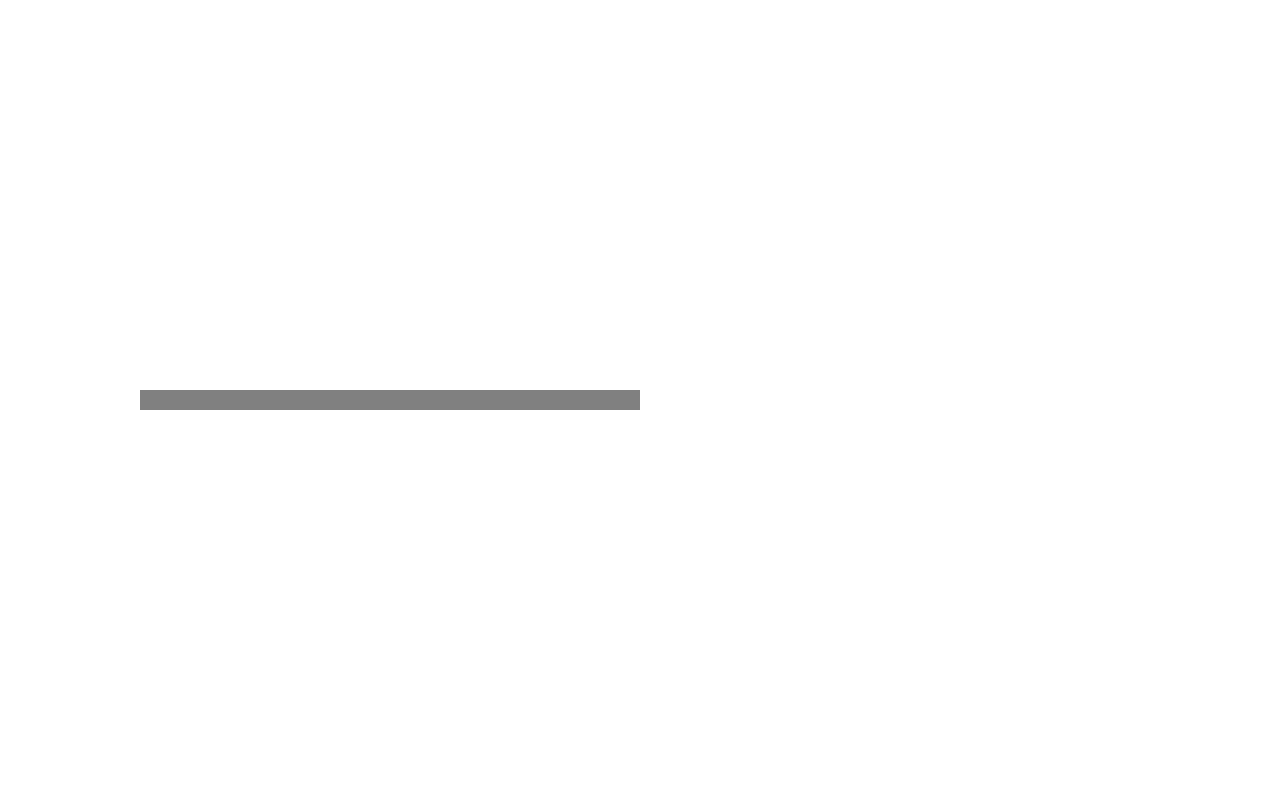
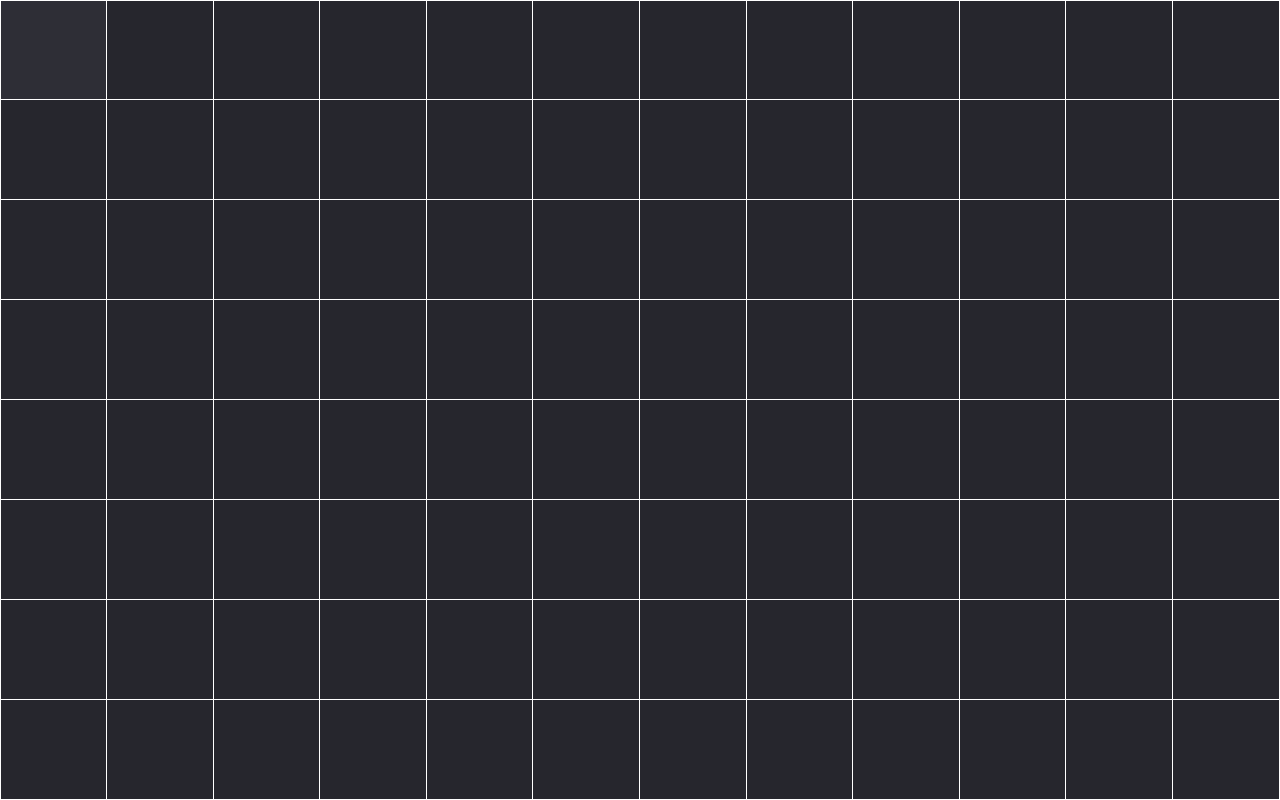
Before and after one commit to Nikdane12/NikolaisPortfolio.github.io, a website: page public/HTMLexamples/animationtest.html in a window 1280 px wide. Drawn offline with nearby package versions, Linux system fonts and the light colour scheme.

Commit message:
AnimationTestEdit

```diff
--- a/public/HTMLexamples/animationtest.css
+++ b/public/HTMLexamples/animationtest.css
@@ -1,27 +1,52 @@
-:root{
-    --columns: auto auto auto auto;
-    --rows: auto auto auto auto;
+body{
+    height: 100vh;
+    overflow: hidden;
+    margin: 0px;
 }
 
-body{
-    height: 100vh;
-    margin: 0;
-    display: flex;
-    justify-content: center;
-    align-items: center;
+#wrapper {
+    height: calc(100vh - 1px);
+    width: calc(100vw - 1px);
+    position: absolute;
+    z-index: 2;
+    display: grid;
+    grid-template-columns: repeat(var(--columns), 1fr);
+    grid-template-rows: repeat(var(--rows), 1fr);
 }
 
-.demo{
-    width: 20px;
-    height: 20px;
-    background-color: grey;
+body.toggled > #wrapper{
+  z-index: -1;
 }
 
-#wrapper{
-    width: 1000px;
-    /* display: grid;
-    grid-template-columns: auto auto auto auto auto;
-    */
-    display: flex;
 
+.tile::before{
+    content: "";
+    background-color: rgb(38, 38, 45);
+    position: absolute;
+    inset: 0.5px;
 }
+
+.tile {
+    cursor: pointer;
+    position: relative;
+  }
+
+  .tile:hover{
+  filter: brightness(1.2);
+}
+
+  .centered {
+    left: 50%;
+    position: absolute;
+    top: 50%;
+    transform: translate(-50%, -50%);
+  }
+
+  .textanim, .wordanim{
+    opacity: 0;
+    display: inline-block;
+  }
+
+  .words{
+    font-size: 2rem;
+  }
--- a/public/HTMLexamples/animationtest.html
+++ b/public/HTMLexamples/animationtest.html
@@ -10,33 +10,13 @@
 </head>
 
 <body>
-    <div id="wrapper">
-        <div class="demo"></div>
-        <div class="demo"></div>
-        <div class="demo"></div>
-        <div class="demo"></div>
-        <div class="demo"></div>
-        <div class="demo"></div>
-        <div class="demo"></div>
-        <div class="demo"></div>
-        <div class="demo"></div>
-        <div class="demo"></div>
-        <div class="demo"></div>
-        <div class="demo"></div>
-        <div class="demo"></div>
-        <div class="demo"></div>
-        <div class="demo"></div>
-        <div class="demo"></div>
-        <div class="demo"></div>
-        <div class="demo"></div>
-        <div class="demo"></div>
-        <div class="demo"></div>
-        <div class="demo"></div>
-        <div class="demo"></div>
-        <div class="demo"></div>
-        <div class="demo"></div>
-        <div class="demo"></div>
-
+    <div id="wrapper"></div>
+    <div class="words centered textanim" id="hello">Hello</div>
+    <div class="wordwrapper">
+        <span class="words wordanim">T</span>
+        <span class="words wordanim">E</span>
+        <span class="words wordanim">S</span>
+        <span class="words wordanim">T</span>
     </div>
 </body>
 <script src="https://cdn.jsdelivr.net/npm/animejs@3.0.1/lib/anime.min.js"></script>
--- a/public/HTMLexamples/animationtest.js
+++ b/public/HTMLexamples/animationtest.js
@@ -1,32 +1,86 @@
 let wrapper = document.getElementById('wrapper')
-let demo = document.getElementsByClassName('demo')
 
-let animation = anime({
-    targets: demo,
-    translateY: [
-      {value: 0, easing: 'easeOutSine', duration: 100},
-      {value: 100, easing: 'easeInSine', duration: 100}
-    ],
-    delay: anime.stagger(300, {easing: 'linear'}),
-    autoplay: false,
-  })
+let columns = 0, rows = 0, toggled = false
+
+const toggle = () => {
+  toggled = !toggled
+}
 
 
-  let play = false;
-
-function toggleAnimation() {
-  console.log(play)
-  if (play) {
-    console.log('justplayed');
-    animation.reverse()
-    console.log('reverse');
-  } else {
-    console.log('isplaying');
-    animation.play()
-    console.log('play');
+const click = index => {
+  toggle()
+  if(toggled){
+    document.body.classList.add('toggled')
   }
-  play = !play;
-  setTimeout(function() {}, 200);
+  else{
+    document.body.classList.remove('toggled')
+  }
+  let tiles = anime({
+    targets: '.tile',
+    scale: {
+      value: toggled ? 0 : 1,
+      easing: 'easeInCubic',
+      duration: 300
+    },
+    delay: anime.stagger(50, {
+      grid: [columns, rows],
+      from: index ?? 0,
+    }),
+  })
+  anime({
+    targets: '.textanim',
+    opacity: {
+      value: toggled ? 1 : 0,
+      easing: 'easeInCubic',
+      duration: 500
+    },
+    delay: anime.stagger(1000, { start: 30 * Math.max(columns, rows) }),
+  })
+  anime({
+    targets: '.wordanim',
+    opacity: {
+      value: toggled ? 1 : 0,
+      easing: 'easeInCubic',
+      duration: 300,
+      delay: anime.stagger(200, { start: 30 * Math.max(columns, rows) + 500}),
+    },
+    translateY: {
+      value: [-130, 0],
+      easing: 'easeInSine',
+      duration: 600,
+      delay: anime.stagger(200, { start: 30 * Math.max(columns, rows) + 100})
+    },
+  })
 }
 
-wrapper.onclick = toggleAnimation
+
+const createTile = index => {
+  const tile = document.createElement("div")
+  tile.classList.add("tile")
+  tile.style.scale = toggled ? 0 : 1
+  tile.onclick = e => click(index)
+  return tile
+}
+
+const createTiles = quantity => {
+  Array.from(Array(quantity)).map((tile, index) => {
+    wrapper.appendChild(createTile(index))
+  })
+}
+
+
+const setGrid = () => {
+  wrapper.innerHTML = ""
+  const windowSize = document.body.clientWidth > 800 ? 100 : 50
+  columns = Math.floor(document.body.clientWidth / windowSize)
+  rows = Math.floor(document.body.clientHeight / windowSize)
+
+  wrapper.style.setProperty("--columns", columns)
+  wrapper.style.setProperty("--rows", rows)
+
+  createTiles(columns * rows)
+}
+
+setGrid()
+
+window.onresize = setGrid
```
Also changed, not shown: public/htmlexamples.html (+3 -0 lines), public/home/img/animationtest.png (added).
